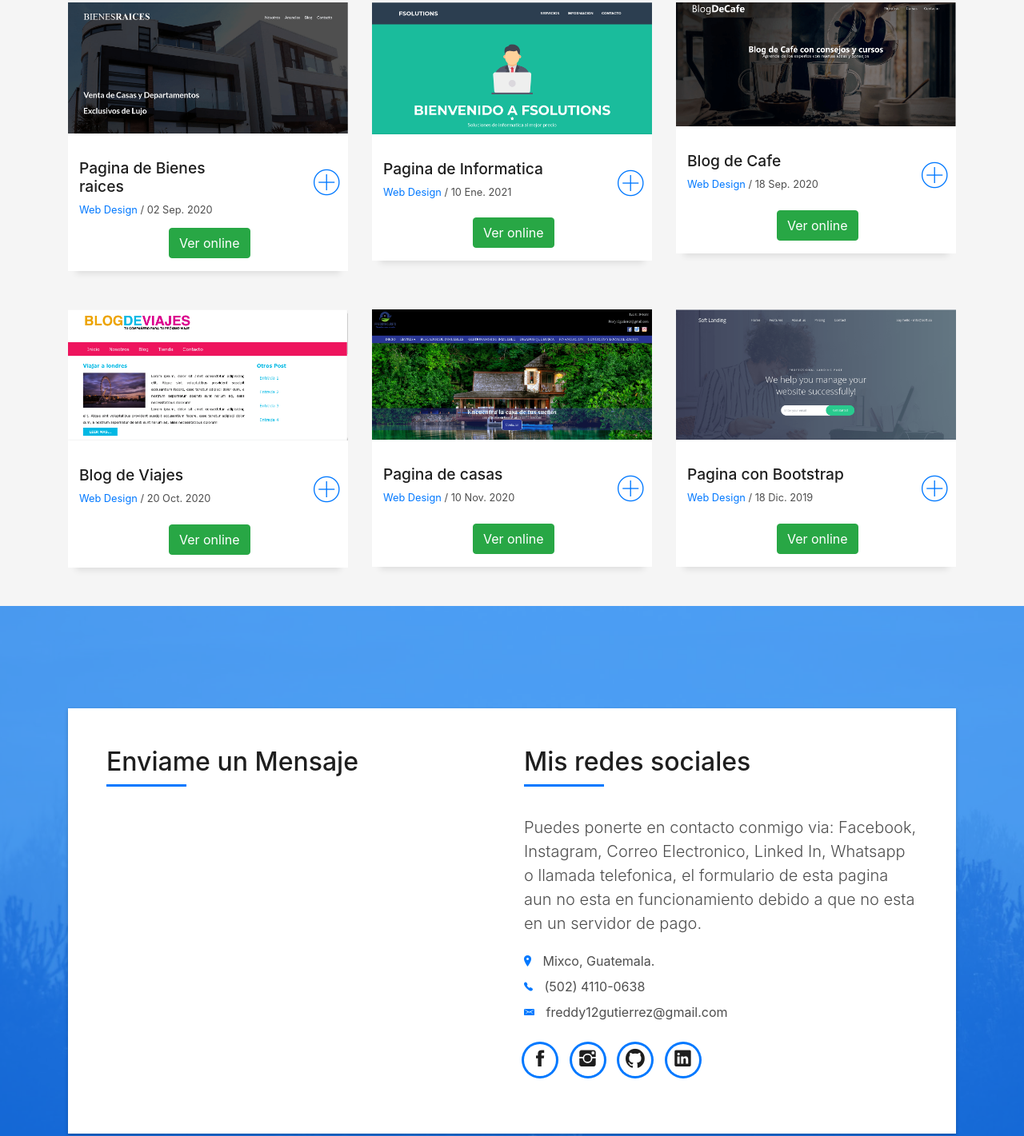
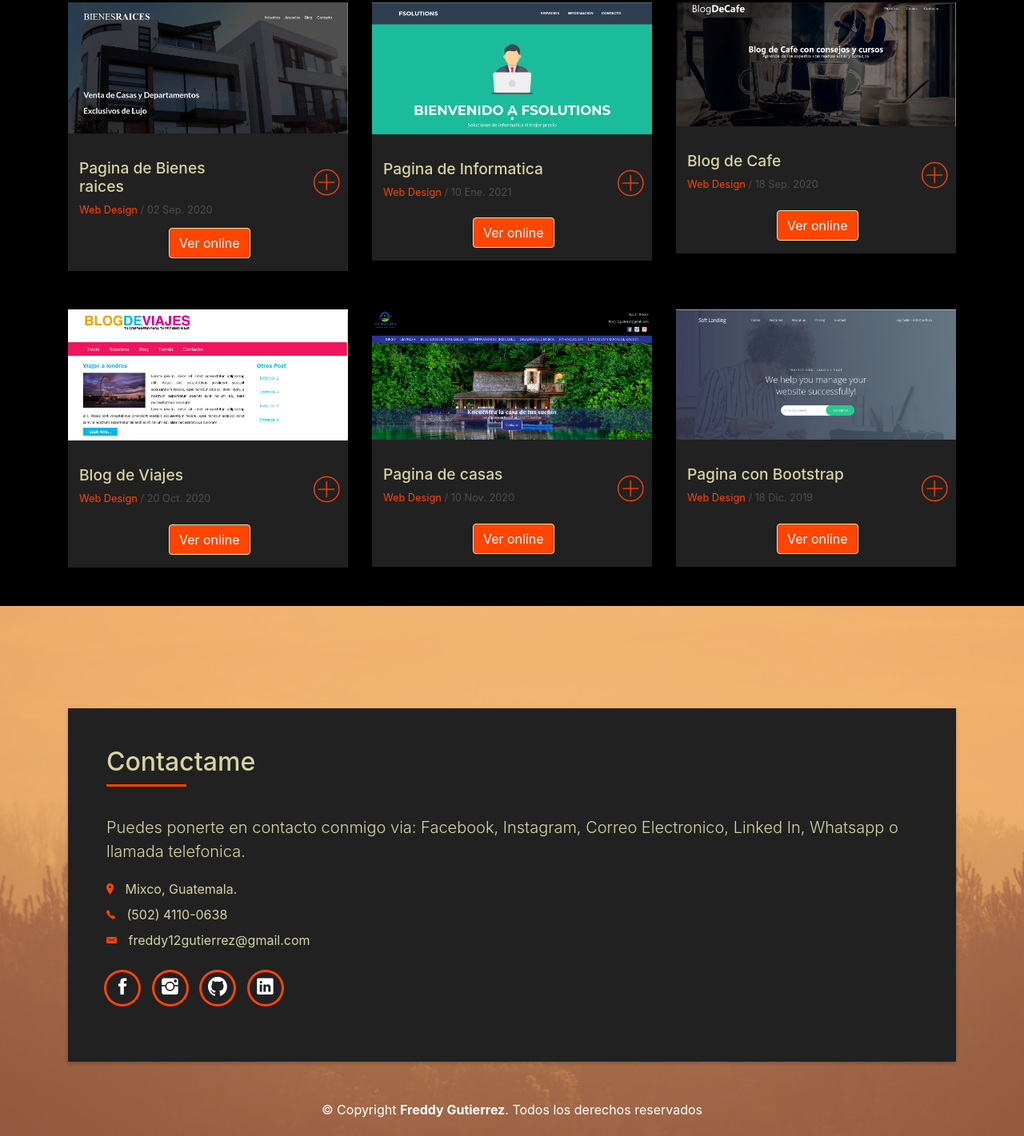
Before and after one commit to FreddyGames69/PortafolioDev, a plain HTML site: page index.html in a window 1280 px wide. Shown: the part 3027-4448 px from the top of the page at 80% size. Drawn offline with nearby package versions, Linux system fonts and the light colour scheme; files whose address does not match are found by name.

Commit message:
Version Back 1

```diff
--- a/css/style.css
+++ b/css/style.css
@@ -10,8 +10,9 @@
 ======================================*/
 
 body {
-  background-color: #f5f5f5;
-  color: #4e4e4e;
+  background-color: #000
+  ;
+  color: #d8d4a3;
 }
 
 h1,
@@ -20,7 +21,7 @@ h3,
 h4,
 h5,
 h6 {
-  color: #1e1e1e;
+  color:#d8d4a3;
 }
 
 a {
@@ -47,7 +48,7 @@ a:hover {
 }
 
 .color-text-a {
-  color: #4e4e4e;
+  color: #d8d4a3;
 }
 
 .box-shadow,
@@ -90,7 +91,7 @@ a:hover {
 }
 
 .overlay-mf {
-  background-color: #0078ff;
+  background-color: #e67a16be;
 }
 
 .overlay-mf {
@@ -138,7 +139,7 @@ a:hover {
 
 .title-s {
   font-weight: 600;
-  color: #1e1e1e;
+  color: #d8d4a3;
   font-size: 1.1rem;
 }
 
@@ -180,7 +181,7 @@ a:hover {
   content: '';
   position: absolute;
   height: 3px;
-  background-color: #0078ff;
+  background-color: orangered;
   width: 100px;
   bottom: -12px;
 }
@@ -194,7 +195,7 @@ a:hover {
 .box-shadow-full {
   padding: 3rem 1.25rem;
   position: relative;
-  background-color: #fff;
+  background-color: #212121;
   margin-bottom: 3rem;
   z-index: 2;
   box-shadow: 0 1px 1px 0 rgba(0, 0, 0, 0.06), 0 2px 5px 0 rgba(0, 0, 0, 0.2);
@@ -217,12 +218,12 @@ a:hover {
   border-radius: 50%;
   line-height: 1.4;
   margin: 0 15px 0 0;
-  box-shadow: 0 0 0 3px #0078ff;
+  box-shadow: 0 0 0 3px orangered;
   transition: all 500ms ease;
 }
 
 .socials .ico-circle:hover {
-  background-color: #0078ff;
+  background-color: rgb(187, 55, 8);
   color: #fff;
   box-shadow: 0 0 0 3px #cde1f8;
   transition: all 500ms ease;
@@ -327,8 +328,8 @@ a:hover {
 .back-to-top {
   position: fixed;
   display: none;
-  background: #0078ff;
-  color: #fff;
+  background: #ff6600;
+  color: rgb(0, 0, 0);
   width: 44px;
   height: 44px;
   text-align: center;
@@ -421,7 +422,7 @@ a:hover {
 
 .navbar-b.navbar-trans .nav-link,
 .navbar-b.navbar-reduce .nav-link {
-  color: #fff;
+  color: #d8d4a3;
   text-transform: uppercase;
   font-weight: 600;
 }
@@ -460,7 +461,7 @@ a:hover {
 }
 
 .navbar-b.navbar-trans .nav-link:before {
-  background-color: #fff;
+  background-color: orangered;
 }
 
 .navbar-b.navbar-trans .nav-link:hover {
@@ -471,37 +472,37 @@ a:hover {
 .navbar-b.navbar-trans .active > .nav-link,
 .navbar-b.navbar-trans .nav-link.show,
 .navbar-b.navbar-trans .nav-link.active {
-  color: #fff;
+  color: #d8d4a3;
 }
 
 .navbar-b.navbar-reduce {
   transition: all .5s ease-in-out;
-  background-color: #fff;
+  background-color: #212121;
   padding-top: 15px;
   padding-bottom: 15px;
 }
 
 .navbar-b.navbar-reduce .nav-link {
-  color: #0078ff;
+  color: #d8d4a3;
 }
 
 .navbar-b.navbar-reduce .nav-link:before {
-  background-color: #0078ff;
+  background-color: orangered;
 }
 
 .navbar-b.navbar-reduce .nav-link:hover {
-  color: #0078ff;
+  color: #d8d4a3;
 }
 
 .navbar-b.navbar-reduce .show > .nav-link,
 .navbar-b.navbar-reduce .active > .nav-link,
 .navbar-b.navbar-reduce .nav-link.show,
 .navbar-b.navbar-reduce .nav-link.active {
-  color: #0078ff;
+  color: #d8d4a3;
 }
 
 .navbar-b.navbar-reduce .navbar-brand {
-  color: #0078ff;
+  color: #d8d4a3;
 }
 
 .navbar-b.navbar-reduce .navbar-toggler span {
@@ -653,7 +654,7 @@ a:hover {
 
 .intro-single .breadcrumb {
   background-color: transparent;
-  color: #0078ff;
+  color: #d8d4a3;
 }
 
 .intro-single .breadcrumb .breadcrumb-item:before {
@@ -676,6 +677,7 @@ a:hover {
 ======================================*/
 
 .about-mf .box-shadow-full {
+  background-color: #212121;
   padding-top: 4rem;
   padding-bottom: 4rem;
 }
@@ -703,7 +705,10 @@ a:hover {
   height: .7rem;
   background-color: #0078ff;
 }
-
+.about-info{
+  color: #e0e0e0
+  ;
+}
 /*======================================
 //--//-->   Servicios xd
 ======================================*/
@@ -763,9 +768,9 @@ a:hover {
   width: 100%;
   max-width: 7rem;
   height: 0.25rem;
-  background-color: #2c3e50;
+  background-color: orangered;
   border-radius: 1rem;
-  border-color: #2c3e50 !important;
+  border-color: orangered !important;
 }
 .divider-custom .divider-custom-line:first-child {
   margin-right: 1rem;
@@ -774,7 +779,7 @@ a:hover {
   margin-left: 1rem;
 }
 .divider-custom .divider-custom-icon {
-  color: #2c3e50 !important;
+  color: orangered !important;
   font-size: 2rem;
 }
 .divider-custom.divider-light .divider-custom-line {
@@ -1030,7 +1035,7 @@ a:hover {
   margin-bottom: 3rem;
   -webkit-backface-visibility: hidden;
   backface-visibility: hidden;
-  background-color: #fff;
+  background-color: #212121;
 }
 
 .work-box:hover img {
@@ -1301,3 +1306,21 @@ footer .credits a {
   text-align: center;
   margin-top: 0.8rem;
 }
+
+.me{
+  border-radius: 50%;
+}
+.text-orange{
+  color: orangered !important;
+}
+
+.back-orange{
+  background-color: orangered !important;
+}
+
+.btn-success{
+  border-color: palegoldenrod;
+}
+.btn-success:hover{
+  border-color: rgb(201, 190, 72);
+}
--- a/index.html
+++ b/index.html
@@ -84,7 +84,7 @@
   <section class="page-section portfolio" id="portfolio">
     <div class="container">
       <!-- Portfolio Section Heading-->
-      <h2 class=" animate__animated page-section-heading text-center text-uppercase text-secondary mb-0">Elige Un servicio para ayudarte</h2>
+      <h2 class=" animate__animated page-section-heading text-center text-uppercase text-white mb-0">Elige Un servicio para ayudarte</h2>
       <!-- Icon Divider-->
       <div class="divider-custom">
         <div class="divider-custom-line"></div>
@@ -420,7 +420,7 @@
                 <div class="row">
                   <div class="col-sm-6 col-md-5">
                     <div class="about-img">
-                      <img src="img/testimonial-2.jpg" class="img-fluid rounded b-shadow-a" alt="">
+                      <img src="img/testimonial-2.jpg" class="me img-fluid  b-shadow-a" alt="">
                     </div>
                   </div>
                   <div class="col-sm-6 col-md-7">
@@ -546,10 +546,10 @@
             <h3 class="title-a">
               Proyectos
             </h3>
-            <p class="subtitle-a">
+            <p class="subtitle-a text-white">
               Estos son algunos de mis proyectos propios
             </p>
-            <div class="line-mf"></div>
+            <div class="line-mf back-orange"></div>
           </div>
         </div>
       </div>
@@ -565,17 +565,17 @@
                   <div class="col-sm-8">
                     <h2 class="w-title">Pagina de Bienes raices</h2>
                     <div class="w-more">
-                      <span class="w-ctegory">Web Design</span> / <span class="w-date">02 Sep. 2020</span>
+                      <span class="w-ctegory text-orange">Web Design</span> / <span class="w-date">02 Sep. 2020</span>
                     </div>
                   </div>
                   <div class="col-sm-4">
                     <div class="w-like">
-                      <span class="ion-ios-plus-outline"></span>
+                      <span class="ion-ios-plus-outline text-orange"></span>
                     </div>
                   </div>
                 </div>
                 <div class="btn-online">
-                  <a href="https://freddy-proyect0.netlify.app" class="btn btn-success" target="_blank">Ver online</a>
+                  <a href="https://freddy-proyect0.netlify.app" class="btn btn-success back-orange" target="_blank">Ver online</a>
                 </div>
               </div>
             </a>
@@ -592,17 +592,17 @@
                   <div class="col-sm-8">
                     <h2 class="w-title">Pagina de Informatica</h2>
                     <div class="w-more">
-                      <span class="w-ctegory">Web Design</span> / <span class="w-date">10 Ene. 2021</span>
+                      <span class="w-ctegory text-orange">Web Design</span> / <span class="w-date">10 Ene. 2021</span>
                     </div>
                   </div>
                   <div class="col-sm-4">
                     <div class="w-like">
-                      <span class="ion-ios-plus-outline"></span>
+                      <span class="ion-ios-plus-outline text-orange"></span>
                     </div>
                   </div>
                 </div>
                 <div class="btn-online">
-                  <a href="https://freddy-proyect5.netlify.app/" class="btn btn-success" target="_blank">Ver online</a>
+                  <a href="https://freddy-proyect5.netlify.app/" class="btn btn-success back-orange" target="_blank">Ver online</a>
                 </div>
               </div>
             </a>
@@ -619,17 +619,17 @@
                   <div class="col-sm-8">
                     <h2 class="w-title">Blog de Cafe</h2>
                     <div class="w-more">
-                      <span class="w-ctegory">Web Design</span> / <span class="w-date">18 Sep. 2020</span>
+                      <span class="w-ctegory text-orange">Web Design</span> / <span class="w-date">18 Sep. 2020</span>
                     </div>
                   </div>
                   <div class="col-sm-4">
                     <div class="w-like">
-                      <span class="ion-ios-plus-outline"></span>
+                      <span class="ion-ios-plus-outline text-orange"></span>
                     </div>
                   </div>
                 </div>
                 <div class="btn-online">
-                  <a href="https://freddy-proyect1.netlify.app/" class="btn btn-success" target="_blank">Ver online</a>
+                  <a href="https://freddy-proyect1.netlify.app/" class="btn btn-success back-orange" target="_blank">Ver online</a>
                 </div>
               </div>
             </a>
@@ -646,17 +646,17 @@
                   <div class="col-sm-8">
                     <h2 class="w-title">Blog de Viajes</h2>
                     <div class="w-more">
-                      <span class="w-ctegory">Web Design</span> / <span class="w-date">20 Oct. 2020</span>
+                      <span class="w-ctegory text-orange">Web Design</span> / <span class="w-date">20 Oct. 2020</span>
                     </div>
                   </div>
                   <div class="col-sm-4">
                     <div class="w-like">
-                      <span class="ion-ios-plus-outline"></span>
+                      <span class="ion-ios-plus-outline text-orange"></span>
                     </div>
                   </div>
                 </div>
                 <div class="btn-online">
-                  <a href="https://freddy-proyect3.netlify.app/" class="btn btn-success" target="_blank">Ver online</a>
+                  <a href="https://freddy-proyect3.netlify.app/" class="btn btn-success back-orange" target="_blank">Ver online</a>
                 </div>
               </div>
             </a>
@@ -673,17 +673,17 @@
                   <div class="col-sm-8">
                     <h2 class="w-title">Pagina de casas</h2>
                     <div class="w-more">
-                      <span class="w-ctegory">Web Design</span> / <span class="w-date">10 Nov. 2020</span>
+                      <span class="w-ctegory text-orange">Web Design</span> / <span class="w-date">10 Nov. 2020</span>
                     </div>
                   </div>
                   <div class="col-sm-4">
                     <div class="w-like">
-                      <span class="ion-ios-plus-outline"></span>
+                      <span class="ion-ios-plus-outline text-orange"></span>
                     </div>
                   </div>
                 </div>
                 <div class="btn-online">
-                  <a href="https://freddy-proyect4.netlify.app/" class="btn btn-success" target="_blank">Ver online</a>
+                  <a href="https://freddy-proyect4.netlify.app/" class="btn btn-success back-orange" target="_blank">Ver online</a>
                 </div>
               </div>
             </a>
@@ -700,17 +700,17 @@
                   <div class="col-sm-8">
                     <h2 class="w-title">Pagina con Bootstrap</h2>
                     <div class="w-more">
-                      <span class="w-ctegory">Web Design</span> / <span class="w-date">18 Dic. 2019</span>
+                      <span class="w-ctegory text-orange">Web Design</span> / <span class="w-date">18 Dic. 2019</span>
                     </div>
                   </div>
                   <div class="col-sm-4">
                     <div class="w-like">
-                      <span class="ion-ios-plus-outline"></span>
+                      <span class="ion-ios-plus-outline text-orange"></span>
                     </div>
                   </div>
                 </div>
                 <div class="btn-online">
-                  <a href="https://freddy-proyect2.netlify.app/" class="btn btn-success" target="_blank">Ver online</a>
+                  <a href="https://freddy-proyect2.netlify.app/" class="btn btn-success back-orange" target="_blank">Ver online</a>
                 </div>
               </div>
             </a>
@@ -731,40 +731,29 @@
           <div class="contact-mf">
             <div id="contact" class="box-shadow-full">
               <div class="row">
-                <div class="col-md-6">
-                  <div class="title-box-2">
-                    <h5 class="title-left">
-                      Enviame un Mensaje
-                    </h5>
-                  </div>
-                  <div>
-
-                  </div>
-                </div>
-                <div class="col-md-6">
+                <div class="col-md-12">
                   <div class="title-box-2 pt-4 pt-md-0">
                     <h5 class="title-left">
-                      Mis redes sociales
+                      Contactame
                     </h5>
                   </div>
                   <div class="more-info">
                     <p class="lead">
                       Puedes ponerte en contacto conmigo via: Facebook, Instagram, Correo Electronico, Linked In,
-                      Whatsapp o llamada telefonica, el formulario de esta pagina aun no esta en funcionamiento debido a
-                      que no esta en un servidor de pago.
+                      Whatsapp o llamada telefonica.
                     </p>
                     <ul class="list-ico">
-                      <li><span class="ion-ios-location"></span> Mixco, Guatemala.</li>
-                      <li><span class="ion-ios-telephone"></span> (502) 4110-0638</li>
-                      <li><span class="ion-email"></span> freddy12gutierrez@gmail.com</li>
+                      <li><span class="ion-ios-location text-orange"></span> Mixco, Guatemala.</li>
+                      <li><span class="ion-ios-telephone text-orange"></span> (502) 4110-0638</li>
+                      <li><span class="ion-email text-orange"></span> freddy12gutierrez@gmail.com</li>
                     </ul>
                   </div>
                   <div class="socials">
                     <ul>
-                      <li><a href="https://www.facebook.com/PrettoGames98/"><span class="ico-circle"><i class="ion-social-facebook"></i></span></a></li>
-                      <li><a href="https://www.instagram.com/freddygames69/?hl=es-la"><span class="ico-circle"><i class="ion-social-instagram"></i></span></a></li>
-                      <li><a href="https://github.com/FreddyGames69/"><span class="ico-circle"><i class="ion-social-github"></i></span></a></li>
-                      <li><a href="https://www.linkedin.com/in/freddy-gutierrez-15129a19a/"><span class="ico-circle"><i class="ion-social-linkedin"></i></span></a></li>
+                      <li><a href="https://www.facebook.com/PrettoGames98/"><span class="ico-circle text-white"><i class="ion-social-facebook"></i></span></a></li>
+                      <li><a href="https://www.instagram.com/freddygames69/?hl=es-la"><span class="ico-circle text-white"><i class="ion-social-instagram"></i></span></a></li>
+                      <li><a href="https://github.com/FreddyGames69/"><span class="ico-circle"><i class="ion-social-github text-white"></i></span></a></li>
+                      <li><a href="https://www.linkedin.com/in/freddy-gutierrez-15129a19a/"><span class="ico-circle text-white"><i class="ion-social-linkedin"></i></span></a></li>
                     </ul>
                   </div>
                 </div>
```
Also changed, not shown: img/intro-bg.jpg, img/intro-bg0.jpg (added).
